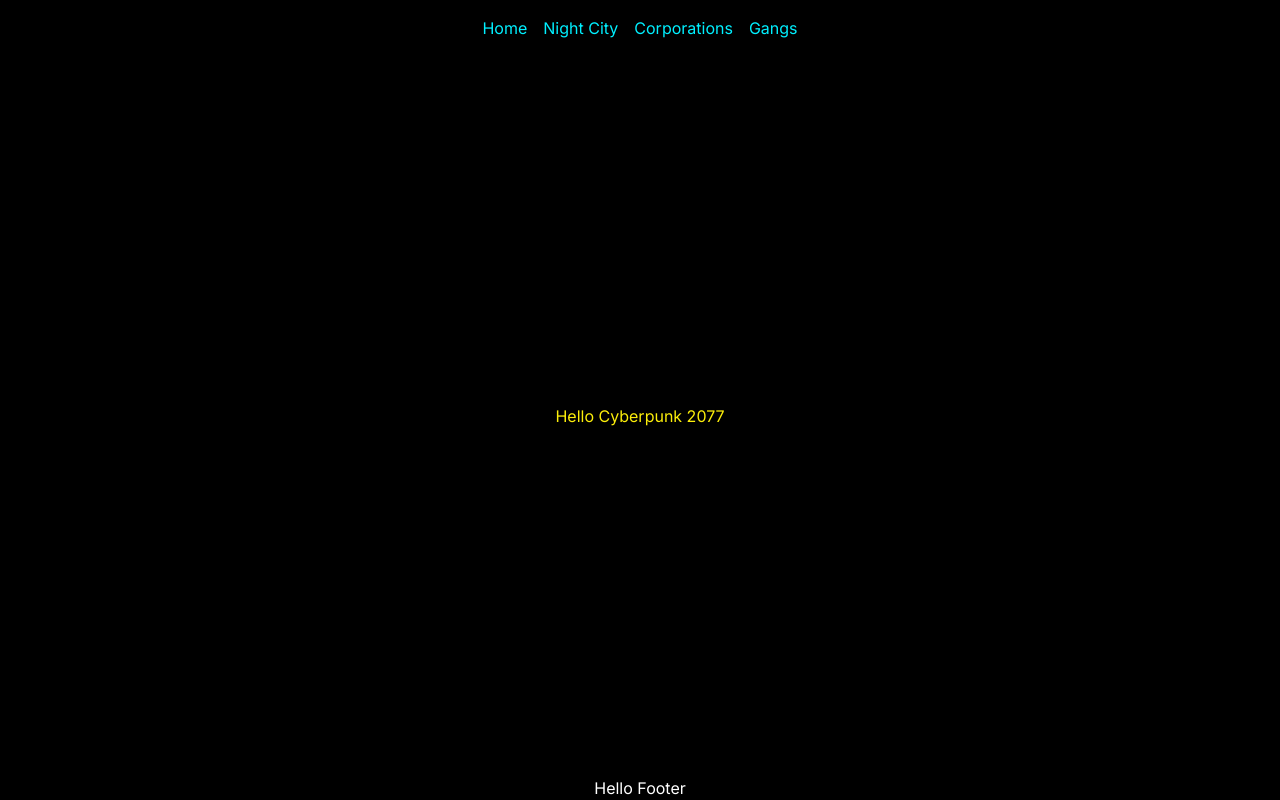
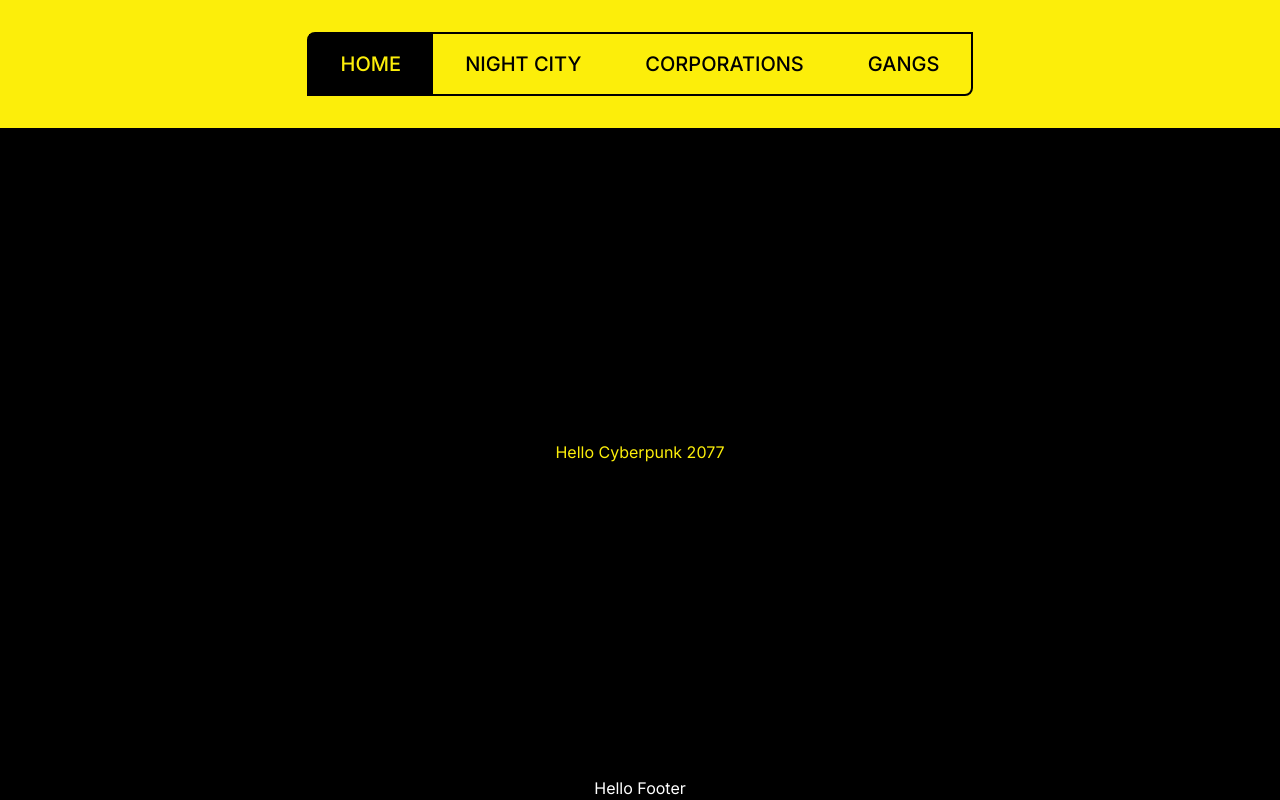
Before and after one commit to DrissHaddadi/cyberpunk-2077-fan-website, a Next.js app: page / in a window 1280 px wide. Built offline with nearby package versions, Linux system fonts and the light colour scheme.

Commit message:
Header updated

```diff
--- a/app/_components/Header.jsx
+++ b/app/_components/Header.jsx
@@ -1,20 +1,26 @@
+'use client'
+
+import { usePathname } from 'next/navigation'
+import Link from 'next/link'
 
 const Header = () => {
+  const pathname = usePathname()
+
   return (
     <header>
-    <nav className=" text-cyber-blue p-4">
-      <ul className="flex justify-center space-x-4">
-        <li>
-          <a href="/">Home</a>
+    <nav className=" bg-cyber-yellow text-black text-xl font-medium p-8 flex justify-center">
+      <ul className="flex justify-center h-auto uppercase border-2 border-black rounded-tl-lg rounded-br-lg">
+        <li className={` px-8 py-4 hover:bg-black hover:text-cyber-yellow link ${pathname === '/' ? 'active bg-black text-cyber-yellow' : ''}`}>
+          <Link  href="/">Home</Link>
         </li>
-        <li>
-          <a href="/night-city">Night City</a>
+        <li className={` px-8 py-4 hover:bg-black hover:text-cyber-yellow link ${pathname === '/night-city' ? 'active bg-black text-cyber-yellow' : ''}`}>
+          <Link  href="/night-city">Night City</Link>
         </li>
-        <li>
-          <a href="/corporations">Corporations</a>
+        <li className={` px-8 py-4 hover:bg-black hover:text-cyber-yellow link ${pathname === '/corporations' ? 'active bg-black text-cyber-yellow' : ''}`}>
+          <Link  href="/corporations">Corporations</Link>
         </li>
-        <li>
-          <a href="/gangs">Gangs</a>
+        <li className={` px-8 py-4 hover:bg-black hover:text-cyber-yellow link ${pathname === '/gangs' ? 'active bg-black text-cyber-yellow' : ''}`}>
+          <Link  href="/gangs">Gangs</Link>
         </li>
       </ul>
     </nav>
```
